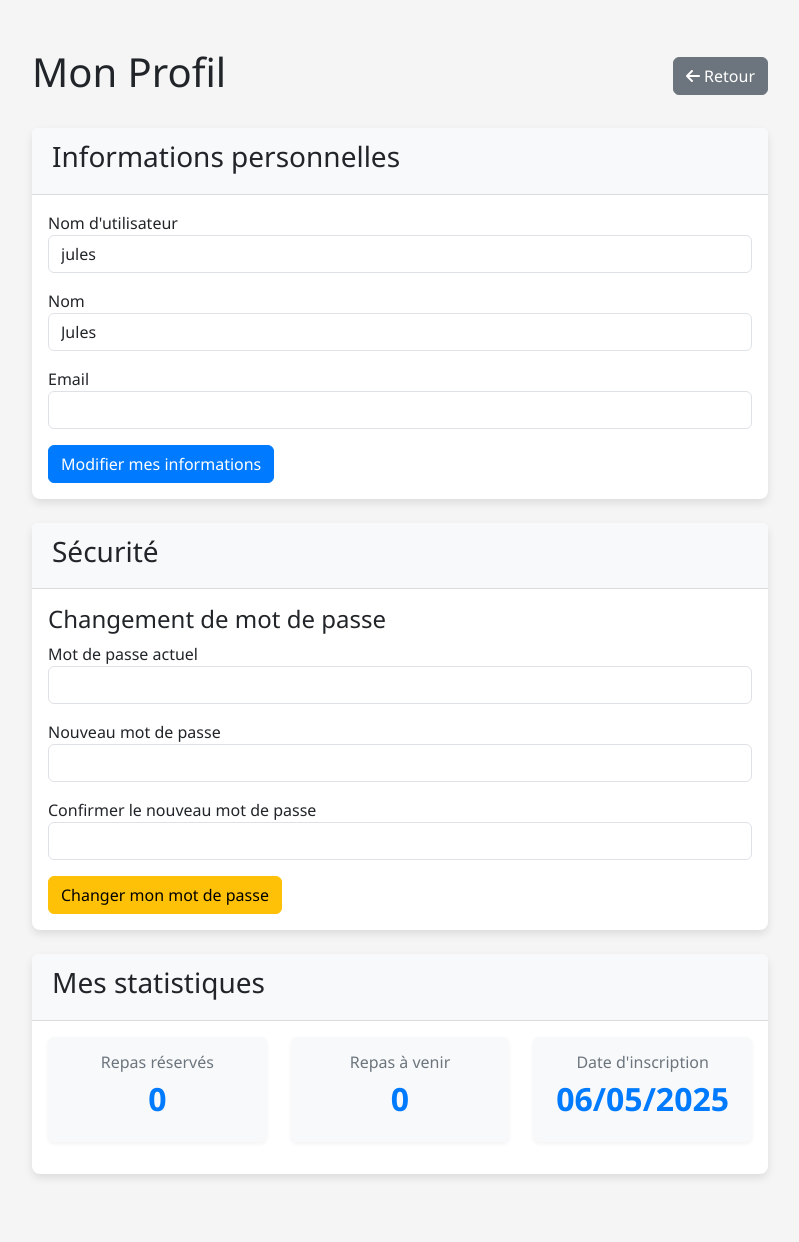
After one commit to jules-dml/cnc_repas, a Django app: page /profile/ in a window 1280 px wide. The commit adds this page. Shown: the whole page, without its empty margins (240-1039 px from the left). Run offline with Django 5.2, Linux system fonts and the light colour scheme; a user stored in the database is signed in; data that the repository does not hold is empty.

Commit message:
Added profil page to the user interface with the modification of username, name, email, mdp and to see the stat

```diff
--- /dev/null
+++ b/cnc_repas/app/static/app/css/style.css
@@ -0,0 +1,70 @@
+/* Styles généraux */
+body {
+  font-family: 'Segoe UI', Tahoma, Geneva, Verdana, sans-serif;
+  background-color: #f5f5f5;
+}
+
+/* Style pour les cartes du profil */
+.card {
+  box-shadow: 0 4px 8px rgba(0, 0, 0, 0.1);
+  border: none;
+  border-radius: 0.5rem;
+  margin-bottom: 20px;
+}
+
+.card-header {
+  background-color: #f8f9fa;
+  border-bottom: 1px solid rgba(0, 0, 0, 0.125);
+  padding: 12px 20px;
+}
+
+/* Style pour les statistiques */
+.stat-card {
+  box-shadow: 0 2px 4px rgba(0, 0, 0, 0.05);
+  transition: transform 0.3s ease;
+  border-radius: 8px;
+}
+
+.stat-card:hover {
+  transform: translateY(-5px);
+  box-shadow: 0 5px 15px rgba(0, 0, 0, 0.1);
+}
+
+.stat-card h2 {
+  font-size: 2rem;
+  font-weight: bold;
+  color: #007bff;
+}
+
+.stat-card h5 {
+  color: #6c757d;
+  font-size: 1rem;
+}
+
+/* Boutons */
+.btn-primary {
+  background-color: #007bff;
+  border-color: #007bff;
+}
+
+.btn-primary:hover {
+  background-color: #0069d9;
+  border-color: #0062cc;
+}
+
+.btn-warning {
+  background-color: #ffc107;
+  border-color: #ffc107;
+}
+
+.btn-warning:hover {
+  background-color: #e0a800;
+  border-color: #d39e00;
+}
+
+/* Adaptation responsive */
+@media (max-width: 767.98px) {
+  .col-md-8.offset-md-2 {
+    padding: 0 15px;
+  }
+}
--- /dev/null
+++ b/cnc_repas/app/templates/app/base.html
@@ -0,0 +1,19 @@
+<!DOCTYPE html>
+<html lang="fr">
+<head>
+    <meta charset="UTF-8">
+    <meta name="viewport" content="width=device-width, initial-scale=1.0">
+    <title>CNC Repas - {% block title %}{% endblock %}</title>
+    <!-- Bootstrap CSS -->
+    <link href="https://cdn.jsdelivr.net/npm/bootstrap@5.3.0/dist/css/bootstrap.min.css" rel="stylesheet">
+    <!-- Font Awesome -->
+    <link rel="stylesheet" href="https://cdnjs.cloudflare.com/ajax/libs/font-awesome/6.0.0-beta3/css/all.min.css">
+    {% load static %}
+    <link rel="stylesheet" href="{% static 'app/css/style.css' %}">
+    {% block extra_css %}{% endblock %}
+</head>
+<body>
+    {% block content %}
+    {% endblock %}
+</body>
+</html>
--- a/cnc_repas/app/templates/app/dashboard.html
+++ b/cnc_repas/app/templates/app/users/dashboard.html
@@ -16,6 +16,7 @@
             <div class="d-flex justify-content-between align-items-center">
                 <h2>Réservation Repas {{user.name}}</h2>
                 <div>
+                    <a href="{% url 'user-profile' %}" class="btn btn-outline-primary">Mon Profil</a>
                     <a href="{% url 'user-logout' %}" class="btn btn-outline-danger">Déconnexion</a>
                 </div>
             </div>
--- /dev/null
+++ b/cnc_repas/app/templates/app/users/user_profile.html
@@ -0,0 +1,118 @@
+{% extends 'app/base.html' %}
+
+{% block title %}Mon Profil{% endblock %}
+
+{% block content %}
+<div class="container my-5">
+    <div class="row">
+        <div class="col-md-8 offset-md-2">
+            <div class="d-flex justify-content-between align-items-center mb-4">
+                <h1>Mon Profil</h1>
+                <a href="{% url 'dashboard' %}" class="btn btn-secondary">
+                    <i class="fas fa-arrow-left"></i> Retour
+                </a>
+            </div>
+
+            {% if messages %}
+                {% for message in messages %}
+                    <div class="alert alert-{{ message.tags }}" role="alert">
+                        {{ message }}
+                    </div>
+                {% endfor %}
+            {% endif %}
+
+            <!-- Information de profil -->
+            <div class="card mb-4">
+                <div class="card-header">
+                    <h3>Informations personnelles</h3>
+                </div>
+                <div class="card-body">
+                    <form method="post" action="{% url 'update_username' %}">
+                        {% csrf_token %}
+                        <div class="form-group mb-3">
+                            <label for="username">Nom d'utilisateur</label>
+                            <input type="text" class="form-control" id="username" name="username" value="{{ user.username }}">
+                        </div>
+                        <div class="form-group mb-3">
+                            <label for="first_name">Nom</label>
+                            <input type="text" class="form-control" id="name" name="name" value="{{ user.name }}">
+                        </div>
+                        <div class="form-group mb-3">
+                            <label for="email">Email</label>
+                            <input type="email" class="form-control" id="email" name="email" value="{{ user.email }}">
+                        </div>
+                        <button type="submit" class="btn btn-primary">Modifier mes informations</button>
+                    </form>
+                </div>
+            </div>
+
+            <!-- Changement de mot de passe -->
+            <div class="card mb-4">
+                <div class="card-header">
+                    <h3>Sécurité</h3>
+                </div>
+                <div class="card-body">
+                    <h4>Changement de mot de passe</h4>
+                    <form method="post" action="{% url 'change_password' %}">
+                        {% csrf_token %}
+                        <div class="form-group mb-3">
+                            <label for="old_password">Mot de passe actuel</label>
+                            <input type="password" class="form-control" id="old_password" name="old_password" required>
+                        </div>
+                        <div class="form-group mb-3">
+                            <label for="new_password1">Nouveau mot de passe</label>
+                            <input type="password" class="form-control" id="new_password1" name="new_password1" required>
+                        </div>
+                        <div class="form-group mb-3">
+                            <label for="new_password2">Confirmer le nouveau mot de passe</label>
+                            <input type="password" class="form-control" id="new_password2" name="new_password2" required>
+                        </div>
+                        <button type="submit" class="btn btn-warning">Changer mon mot de passe</button>
+                    </form>
+                </div>
+            </div>
+
+            <!-- Statistiques -->
+            <div class="card">
+                <div class="card-header">
+                    <h3>Mes statistiques</h3>
+                </div>
+                <div class="card-body">
+                    <div class="row">
+                        <div class="col-md-4 mb-3">
+                            <div class="stat-card p-3 bg-light text-center rounded">
+                                <h5>Repas réservés</h5>
+                                <h2>{{ stats.total_meals|default:"0" }}</h2>
+                            </div>
+                        </div>
+                        <div class="col-md-4 mb-3">
+                            <div class="stat-card p-3 bg-light text-center rounded">
+                                <h5>Repas à venir</h5>
+                                <h2>{{ stats.upcoming_meals|default:"0" }}</h2>
+                            </div>
+                        </div>
+                        <div class="col-md-4 mb-3">
+                            <div class="stat-card p-3 bg-light text-center rounded">
+                                <h5>Date d'inscription</h5>
+                                <h2>{{ user.date_joined|date:"d/m/Y" }}</h2>
+                            </div>
+                        </div>
+                    </div>
+
+                    {% if stats.recent_meals %}
+                        <h4 class="mt-4">Derniers repas réservés</h4>
+                        <ul class="list-group">
+                            {% for meal in stats.recent_meals %}
+                                <li class="list-group-item d-flex justify-content-between align-items-center">
+                                    {{ meal.date|date:"d/m/Y" }} - {{ meal.menu }}
+                                    <span class="badge bg-primary rounded-pill">{{ meal.status }}</span>
+                                </li>
+                            {% endfor %}
+                        </ul>
+                    {% endif %}
+                </div>
+            </div>
+        </div>
+    </div>
+</div>
+{% endblock %}
--- a/cnc_repas/app/urls.py
+++ b/cnc_repas/app/urls.py
@@ -12,8 +12,16 @@ urlpatterns = [
 
     path('user-logout', views.user_logout, name="user-logout"),
 
+    path('user-profile', views.user_profile, name="user-profile"),
+
     path('api/user-reservations', views.user_reservations_api, name='user_reservations'),
 
     path("api/toggle-reservation", views.toggle_reservation_api, name="toggle-reservation"),
 
+    path('profile/', views.user_profile, name='user_profile'),
+
+    path('profile/update-username/', views.update_username, name='update_username'),
+
+    path('profile/change-password/', views.change_password, name='change_password'),
+
 ]
--- a/cnc_repas/app/views.py
+++ b/cnc_repas/app/views.py
@@ -7,6 +7,12 @@ import json
 from .forms import LoginForm
 from datetime import datetime, timedelta
 from .models import Reservation
+from django.contrib import messages
+from django.contrib.auth import update_session_auth_hash
+from django.contrib.auth.forms import PasswordChangeForm
+from django.utils import timezone
+from django.contrib.auth.models import User
+from django.contrib.auth import get_user_model
 
 
 def homepage(request):
@@ -37,49 +43,72 @@ def user_logout(request):
 @login_required
 def dashboard(request):
     """Render the dashboard page"""
-    return render(request, 'app/dashboard.html')
+    return render(request, 'app/users/dashboard.html')
 
 
 @login_required
 def user_profile(request):
-    """Render the user profile page"""
-    return render(request, 'app/user_profile.html')
+    """Vue pour afficher le profil utilisateur avec ses statistiques."""
+    # Récupérer toutes les réservations de l'utilisateur
+    user_reservations = Reservation.objects.filter(user=request.user)
+
+    # Calculer les statistiques
+    total_meals = user_reservations.count()
+    upcoming_meals = user_reservations.filter(date__gte=timezone.now()).count()
+
+    # Récupérer les 5 dernières réservations
+    recent_meals = user_reservations.order_by('-date')[:5]
+
+    # Préparer les données pour le template
+    stats = {
+        'total_meals': total_meals,
+        'upcoming_meals': upcoming_meals,
+        'recent_meals': recent_meals,
+    }
+
+    return render(request, 'app/users/user_profile.html', {'stats': stats})
 
 
 @login_required
-def user_reservations_api(request):
-    """API endpoint to get user reservations for a specific week"""
-    start_date_str = request.GET.get('start_date')
+def update_username(request):
+    """Vue pour mettre à jour les informations utilisateur."""
+    if request.method == 'POST':
+        new_username = request.POST.get('username')
+        new_name = request.POST.get('name')
+        new_email = request.POST.get('email')
 
-    try:
-        start_date = datetime.strptime(start_date_str, '%Y-%m-%d').date()
-        end_date = start_date + timedelta(days=6)
+        User = get_user_model()
 
-        # Query user's reservations for the specified week
-        reservations = Reservation.objects.filter(
-            user=request.user,
-            date__range=[start_date, end_date]
-        )
+        if new_username:
+            if User.objects.filter(username=new_username).exclude(id=request.user.id).exists():
+                messages.error(request, "Ce nom d'utilisateur est déjà pris.")
+            else:
+                request.user.username = new_username
+                if new_name:
+                    request.user.name = new_name
+                if new_email:
+                    request.user.email = new_email
+                request.user.save()
+                messages.success(request, "Vos informations ont été mises à jour avec succès.")
+        else:
+            messages.error(request, "Le nom d'utilisateur ne peut pas être vide.")
+    return redirect('user_profile')
 
-        # Format the data as a dictionary keyed by date
-        reservations_dict = {}
-        for reservation in reservations:
-            date_key = reservation.date.strftime('%Y-%m-%d')
-            reservations_dict[date_key] = {
-                'reserved': True,
-                'status': reservation.get_status_display()
-            }
 
-        return JsonResponse({
-            'success': True,
-            'reservations': reservations_dict
-        })
-    except Exception as e:
-        return JsonResponse({
-            'success': False,
-            'error': str(e)
-        })
-
+@login_required
+def change_password(request):
+    """Vue pour changer le mot de passe de l'utilisateur."""
+    if request.method == 'POST':
+        form = PasswordChangeForm(request.user, request.POST)
+        if form.is_valid():
+            user = form.save()
+            # Mise à jour de la session pour éviter la déconnexion
+            update_session_auth_hash(request, user)
+            messages.success(request, 'Votre mot de passe a été changé avec succès!')
+        else:
+            for error in form.errors.values():
+                messages.error(request, error)
+    return redirect('user_profile')
 
 def toggle_reservation_api(request):
     """API endpoint to toggle a reservation for a specific date"""
@@ -118,8 +147,9 @@ def toggle_reservation_api(request):
             'error': str(e)
         })
 
+
 # ...existing code...
-
+@login_required
 def user_reservations_api(request):
     """API endpoint to get user reservations for a specific week"""
     start_date_str = request.GET.get('start_date')
```
Also changed, not shown: cnc_repas/app/templates/app/register.html (deleted, +0 -18 lines).
